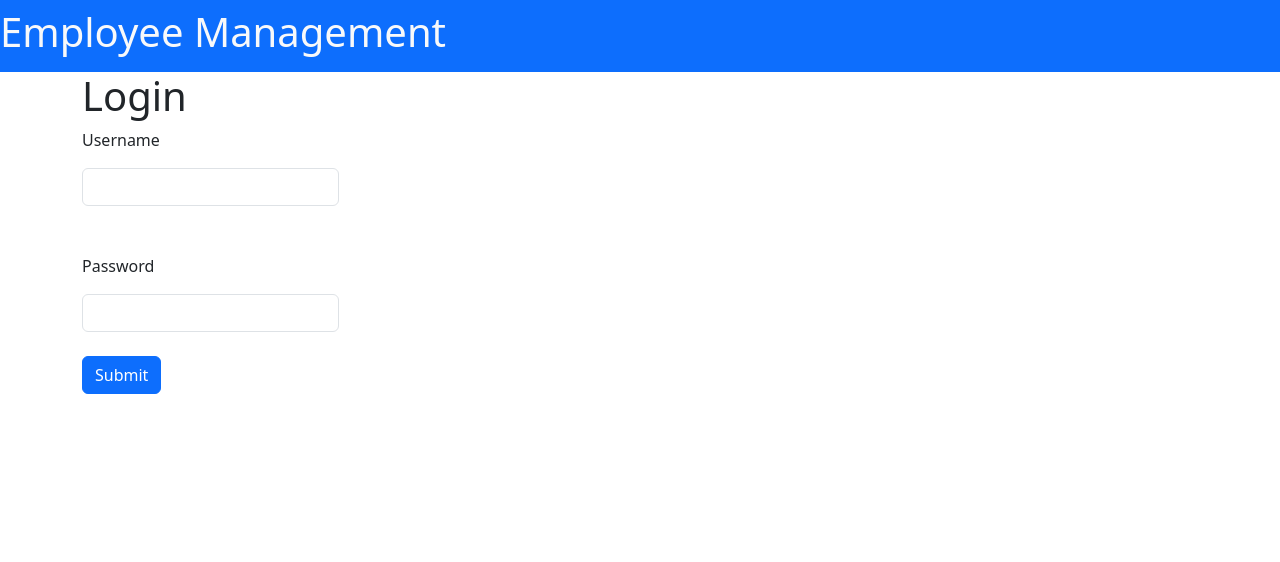
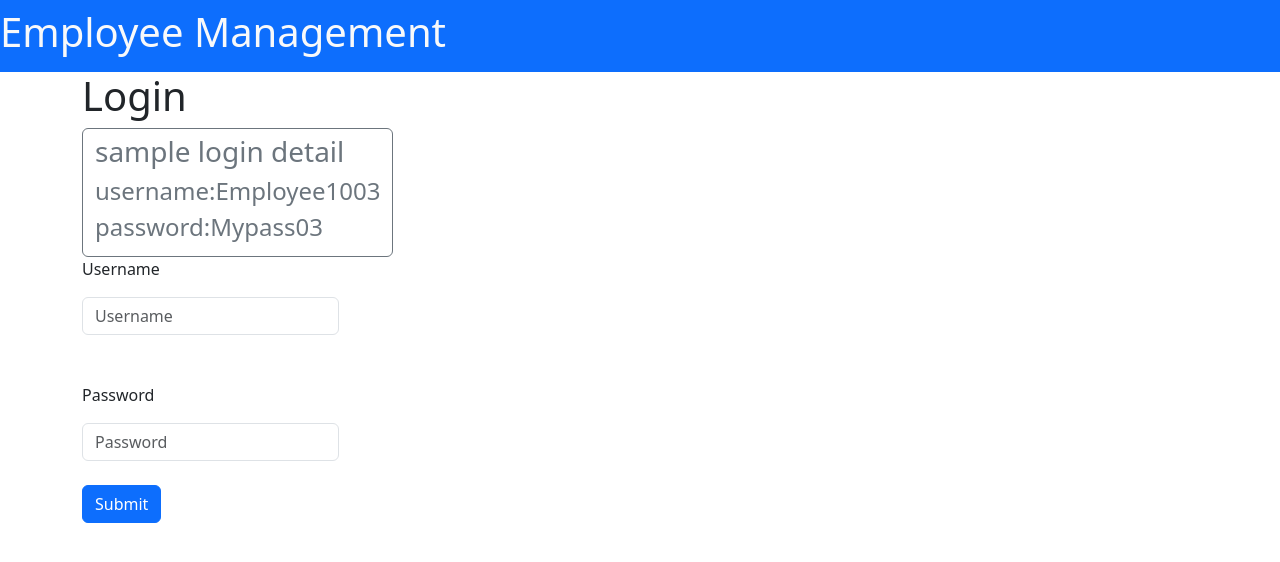
Before and after one commit to Nandhamaddy007/EmployeeManagement, a React app: page /Login in a window 1280 px wide. Shown: the top 562 px of the page. Built offline with nearby package versions, Linux system fonts and the light colour scheme.

Commit message:
2 files modified

```diff
--- a/src/Login/Login.js
+++ b/src/Login/Login.js
@@ -44,6 +44,11 @@ export default function Login() {
   return (
     <div className="container">
       <h1>Login</h1>
+      <div className="btn btn-outline-secondary text-left">
+      <h3>sample login detail</h3>
+      <h4>username:Employee1003</h4>
+      <h4>password:Mypass03</h4>
+      </div>
       <div className="row justify-content-center">
         <br />
         <br />
@@ -60,7 +65,7 @@ export default function Login() {
                 }
                 type="text"
                 onChange={(e) => setUserName(e.target.value)}
-              />
+              placeholder="Username"/>
             </label>
             <br />
             {username?.length <= 0 ? (
@@ -71,7 +76,7 @@ export default function Login() {
           <div className="form-group">
             <label>
               <p>Password</p>
-              <input
+              <input placeholder="Password "
                 className={
                   password?.length <= 0
                     ? "form-control is-invalid"
```
Also changed, not shown: src/Login/Login.css (line endings or trailing spaces).
